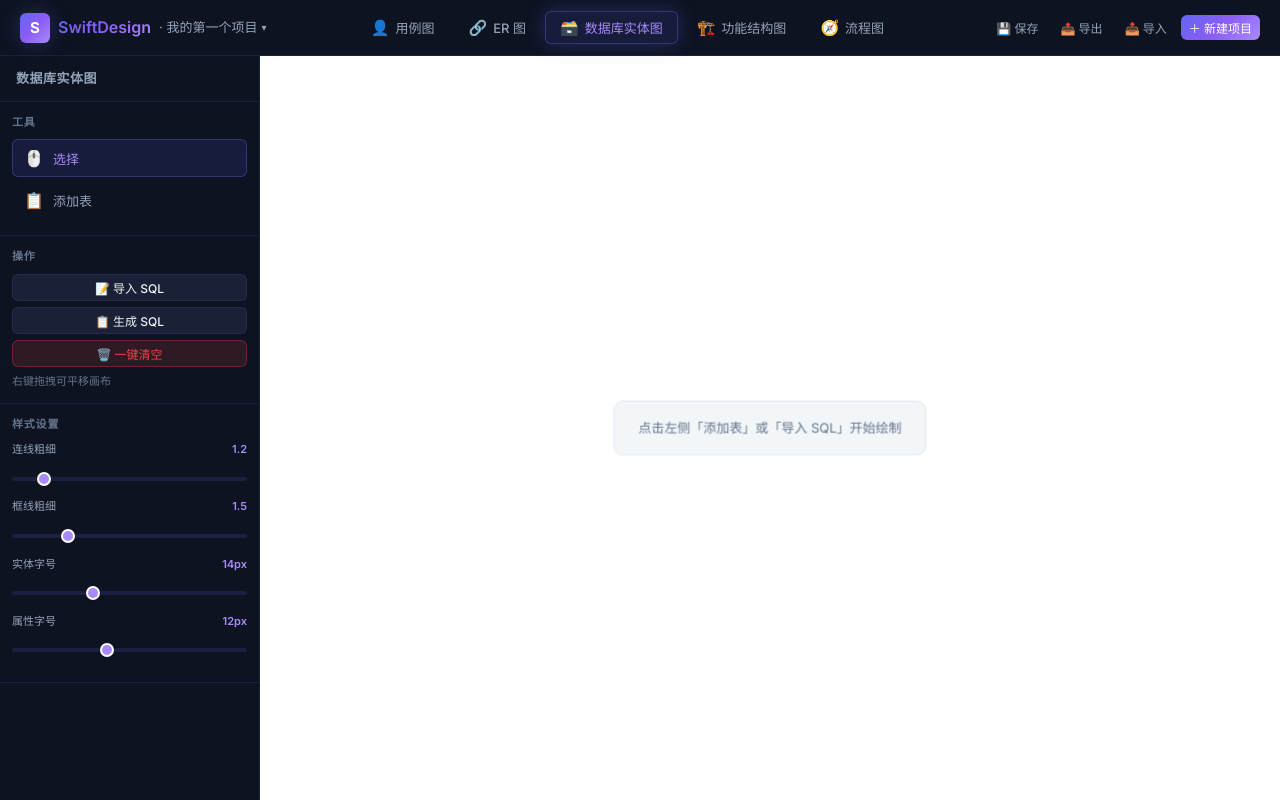
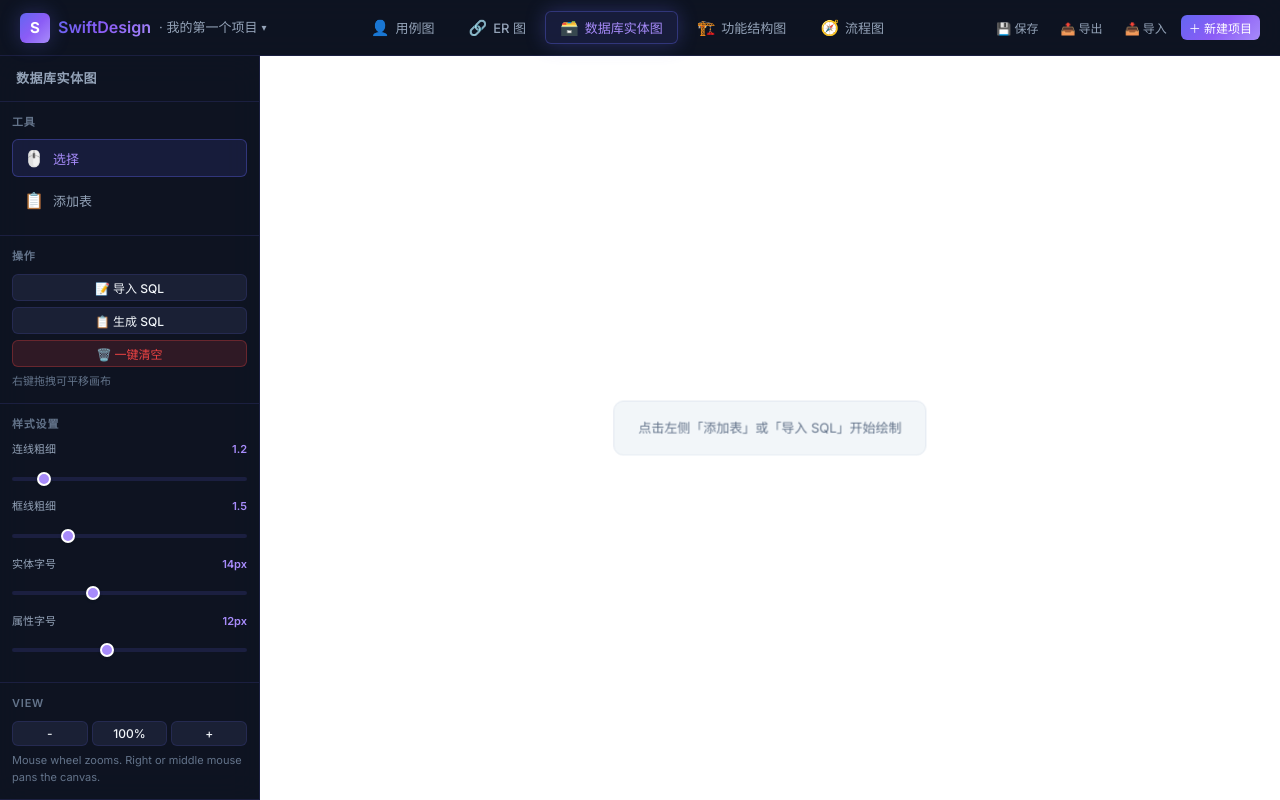
Before and after one commit to Hdragonet/swift-design, a Vue app: page /db in a window 1280 px wide. Built offline with nearby package versions, Linux system fonts and the light colour scheme.

Commit message:
fix: improve diagram canvas clarity and zoom interactions

```diff
--- /dev/null
+++ b/src/composables/canvas.ts
@@ -0,0 +1,40 @@
+export interface CanvasViewport {
+  width: number
+  height: number
+  pixelRatio: number
+}
+
+const MAX_PIXEL_RATIO = 2
+
+export function getCanvasPixelRatio() {
+  if (typeof window === 'undefined') return 1
+  return Math.min(window.devicePixelRatio || 1, MAX_PIXEL_RATIO)
+}
+
+export function setupHiDPICanvas(
+  canvas: HTMLCanvasElement,
+  ctx: CanvasRenderingContext2D,
+  width?: number,
+  height?: number
+): CanvasViewport {
+  const displayWidth = Math.max(1, Math.floor(width ?? canvas.getBoundingClientRect().width ?? canvas.clientWidth))
+  const displayHeight = Math.max(1, Math.floor(height ?? canvas.getBoundingClientRect().height ?? canvas.clientHeight))
+  const pixelRatio = getCanvasPixelRatio()
+  const backingWidth = Math.max(1, Math.round(displayWidth * pixelRatio))
+  const backingHeight = Math.max(1, Math.round(displayHeight * pixelRatio))
+
+  if (canvas.width !== backingWidth) canvas.width = backingWidth
+  if (canvas.height !== backingHeight) canvas.height = backingHeight
+  canvas.style.width = `${displayWidth}px`
+  canvas.style.height = `${displayHeight}px`
+
+  ctx.setTransform(pixelRatio, 0, 0, pixelRatio, 0, 0)
+  ctx.imageSmoothingEnabled = true
+  ctx.imageSmoothingQuality = 'high'
+
+  return {
+    width: displayWidth,
+    height: displayHeight,
+    pixelRatio,
+  }
+}
--- a/src/views/DBEditor.vue
+++ b/src/views/DBEditor.vue
@@ -1,11 +1,13 @@
 <script setup lang="ts">
 import { ref, watch, computed, onMounted, onUnmounted, nextTick } from 'vue'
 import { useProjectStore, type DBTable, type DBField } from '../stores/project'
+import { setupHiDPICanvas } from '../composables/canvas'
 
 const store = useProjectStore()
 
 const tables = ref<DBTable[]>([])
 const canvasRef = ref<HTMLCanvasElement | null>(null)
+const viewport = ref({ width: 0, height: 0 })
 let ctx: CanvasRenderingContext2D | null = null
 
 const selectedTable = ref<DBTable | null>(null)
@@ -23,6 +25,7 @@ const draggingAttr = ref<{ table: DBTable; fieldIdx: number } | null>(null)
 // Canvas pan
 const panX = ref(0)
 const panY = ref(0)
+const scale = ref(1)
 const panning = ref(false)
 const panStart = ref({ x: 0, y: 0 })
 
@@ -70,12 +73,13 @@ const BASE_ATTR_RY = 20
 
 function draw() {
   if (!canvasRef.value || !ctx) return
-  const W = canvasRef.value.width
-  const H = canvasRef.value.height
+  const W = viewport.value.width
+  const H = viewport.value.height
   ctx.clearRect(0, 0, W, H)
 
   ctx.save()
   ctx.translate(panX.value, panY.value)
+  ctx.scale(scale.value, scale.value)
 
   // Draw each table with its fields
   for (const table of tables.value) {
@@ -222,8 +226,8 @@ function toWorldCoords(e: MouseEvent): { mx: number; my: number } {
   if (!canvasRef.value) return { mx: 0, my: 0 }
   const rect = canvasRef.value.getBoundingClientRect()
   return {
-    mx: e.clientX - rect.left - panX.value,
-    my: e.clientY - rect.top - panY.value,
+    mx: (e.clientX - rect.left - panX.value) / scale.value,
+    my: (e.clientY - rect.top - panY.value) / scale.value,
   }
 }
 
@@ -341,6 +345,40 @@ function onMouseUp() {
     dragging.value = false
     autoSave()
   }
+}
+
+function onWheel(e: WheelEvent) {
+  e.preventDefault()
+  if (!canvasRef.value) return
+  const rect = canvasRef.value.getBoundingClientRect()
+  const mx = e.clientX - rect.left
+  const my = e.clientY - rect.top
+  const oldScale = scale.value
+  const factor = e.deltaY > 0 ? 0.9 : 1.1
+  const nextScale = Math.min(3, Math.max(0.3, Number((oldScale * factor).toFixed(2))))
+  if (nextScale === oldScale) return
+
+  panX.value = mx - (mx - panX.value) * (nextScale / oldScale)
+  panY.value = my - (my - panY.value) * (nextScale / oldScale)
+  scale.value = nextScale
+  draw()
+}
+
+function zoomIn() {
+  scale.value = Math.min(3, Number((scale.value * 1.2).toFixed(2)))
+  draw()
+}
+
+function zoomOut() {
+  scale.value = Math.max(0.3, Number((scale.value / 1.2).toFixed(2)))
+  draw()
+}
+
+function resetView() {
+  panX.value = 0
+  panY.value = 0
+  scale.value = 1
+  draw()
 }
 
 function onContextMenu(e: Event) {
@@ -570,10 +608,14 @@ function autoSave() {
 }
 
 function resizeCanvas() {
-  if (!canvasRef.value) return
-  const container = canvasRef.value.parentElement!
-  canvasRef.value.width = container.clientWidth
-  canvasRef.value.height = container.clientHeight
+  if (!canvasRef.value || !ctx) return
+  const container = canvasRef.value.parentElement
+  viewport.value = setupHiDPICanvas(
+    canvasRef.value,
+    ctx,
+    container?.clientWidth,
+    container?.clientHeight
+  )
   draw()
 }
 
@@ -635,6 +677,18 @@ onUnmounted(() => {
           </div>
         </div>
 
+        <div class="toolbar-section">
+          <div class="toolbar-section-title">View</div>
+          <div style="display: flex; gap: 4px;">
+            <button class="btn btn-secondary btn-sm" @click="zoomOut" style="flex: 1;">-</button>
+            <button class="btn btn-secondary btn-sm" @click="resetView" style="flex: 1;">{{ Math.round(scale * 100) }}%</button>
+            <button class="btn btn-secondary btn-sm" @click="zoomIn" style="flex: 1;">+</button>
+          </div>
+          <p style="font-size: 11px; color: var(--text-muted); margin-top: 6px;">
+            Mouse wheel zooms. Right or middle mouse pans the canvas.
+          </p>
+        </div>
+
         <!-- Selected Table Properties + Field Editing -->
         <div class="toolbar-section" v-if="selectedTable && selectedTool === 'select'">
           <div class="toolbar-section-title">表属性: {{ selectedTable.name }}</div>
@@ -687,6 +741,7 @@ onUnmounted(() => {
         @mousemove="onMouseMove"
         @mouseup="onMouseUp"
         @mouseleave="onMouseUp"
+        @wheel.prevent="onWheel"
         @contextmenu="onContextMenu"
         :class="{ crosshair: selectedTool === 'table', pointer: selectedTool === 'select' }"
       ></canvas>
--- a/src/views/EREditor.vue
+++ b/src/views/EREditor.vue
@@ -1,9 +1,11 @@
 <script setup lang="ts">
 import { ref, onMounted, onUnmounted, watch, nextTick } from 'vue'
 import { useProjectStore, type ERNode, type ERLink, type ERNodeType, type ERCardinality } from '../stores/project'
+import { setupHiDPICanvas } from '../composables/canvas'
 
 const store = useProjectStore()
 const canvasRef = ref<HTMLCanvasElement | null>(null)
+const viewport = ref({ width: 0, height: 0 })
 let ctx: CanvasRenderingContext2D | null = null
 
 const selectedTool = ref<'select' | 'entity' | 'attribute' | 'relationship' | 'connect'>('select')
@@ -19,6 +21,7 @@ const showSqlModal = ref(false)
 const sqlInput = ref('')
 
 const pan = ref({ x: 0, y: 0 })
+const scale = ref(1)
 const isPanning = ref(false)
 const panStart = ref({ x: 0, y: 0 })
 
@@ -37,11 +40,12 @@ function generateId() { return store.generateId('er') }
 
 function draw() {
   if (!canvasRef.value || !ctx) return
-  const W = canvasRef.value.width
-  const H = canvasRef.value.height
+  const W = viewport.value.width
+  const H = viewport.value.height
   ctx.clearRect(0, 0, W, H)
   ctx.save()
   ctx.translate(pan.value.x, pan.value.y)
+  ctx.scale(scale.value, scale.value)
 
   // Draw links
   for (const link of links.value) {
@@ -255,7 +259,10 @@ function hitTest(mx: number, my: number): ERNode | null {
 
 function toCanvasCoord(e: MouseEvent) {
   const rect = canvasRef.value!.getBoundingClientRect()
-  return { x: e.clientX - rect.left - pan.value.x, y: e.clientY - rect.top - pan.value.y }
+  return {
+    x: (e.clientX - rect.left - pan.value.x) / scale.value,
+    y: (e.clientY - rect.top - pan.value.y) / scale.value,
+  }
 }
 
 function onMouseDown(e: MouseEvent) {
@@ -330,6 +337,39 @@ function onMouseMove(e: MouseEvent) {
 function onMouseUp() {
   if (dragging.value) { dragging.value = false; autoSave() }
   isPanning.value = false
+}
+
+function onWheel(e: WheelEvent) {
+  e.preventDefault()
+  if (!canvasRef.value) return
+  const rect = canvasRef.value.getBoundingClientRect()
+  const mx = e.clientX - rect.left
+  const my = e.clientY - rect.top
+  const oldScale = scale.value
+  const factor = e.deltaY > 0 ? 0.9 : 1.1
+  const nextScale = Math.min(3, Math.max(0.3, Number((oldScale * factor).toFixed(2))))
+  if (nextScale === oldScale) return
+
+  pan.value.x = mx - (mx - pan.value.x) * (nextScale / oldScale)
+  pan.value.y = my - (my - pan.value.y) * (nextScale / oldScale)
+  scale.value = nextScale
+  draw()
+}
+
+function zoomIn() {
+  scale.value = Math.min(3, Number((scale.value * 1.2).toFixed(2)))
+  draw()
+}
+
+function zoomOut() {
+  scale.value = Math.max(0.3, Number((scale.value / 1.2).toFixed(2)))
+  draw()
+}
+
+function resetView() {
+  pan.value = { x: 0, y: 0 }
+  scale.value = 1
+  draw()
 }
 
 function onKeyDown(e: KeyboardEvent) {
@@ -569,10 +609,14 @@ function autoSave() {
 }
 
 function resizeCanvas() {
-  if (!canvasRef.value) return
-  const container = canvasRef.value.parentElement!
-  canvasRef.value.width = container.clientWidth
-  canvasRef.value.height = container.clientHeight
+  if (!canvasRef.value || !ctx) return
+  const container = canvasRef.value.parentElement
+  viewport.value = setupHiDPICanvas(
+    canvasRef.value,
+    ctx,
+    container?.clientWidth,
+    container?.clientHeight
+  )
   draw()
 }
 
@@ -670,6 +714,17 @@ onUnmounted(() => {
           <div class="toolbar-section-title">操作</div>
           <button class="btn btn-secondary btn-sm" @click="exportPNG" style="width: 100%;">📷 导出 PNG</button>
         </div>
+        <div class="toolbar-section">
+          <div class="toolbar-section-title">View</div>
+          <div style="display: flex; gap: 4px;">
+            <button class="btn btn-secondary btn-sm" @click="zoomOut" style="flex: 1;">-</button>
+            <button class="btn btn-secondary btn-sm" @click="resetView" style="flex: 1;">{{ Math.round(scale * 100) }}%</button>
+            <button class="btn btn-secondary btn-sm" @click="zoomIn" style="flex: 1;">+</button>
+          </div>
+          <p style="font-size: 11px; color: var(--text-muted); margin-top: 6px;">
+            Mouse wheel zooms. Middle/right mouse or Alt+left mouse pans the canvas.
+          </p>
+        </div>
       </div>
     </aside>
 
@@ -680,6 +735,7 @@ onUnmounted(() => {
         @mousemove="onMouseMove"
         @mouseup="onMouseUp"
         @mouseleave="onMouseUp"
+        @wheel.prevent="onWheel"
         @contextmenu.prevent
         :class="{ crosshair: selectedTool !== 'select' && selectedTool !== 'connect', pointer: selectedTool === 'connect' }"
       ></canvas>
--- a/src/views/FlowEditor.vue
+++ b/src/views/FlowEditor.vue
@@ -6,6 +6,7 @@ import {
   type FlowNode,
   type FlowNodeType,
 } from '@/stores/project'
+import { setupHiDPICanvas } from '@/composables/canvas'
 
 interface DiagramSnapshot {
   nodes: FlowNode[]
@@ -26,6 +27,8 @@ const store = useProjectStore()
 const canvasRef = ref<HTMLCanvasElement | null>(null)
 const wrapperRef = ref<HTMLDivElement | null>(null)
 const miniCanvasRef = ref<HTMLCanvasElement | null>(null)
+const viewport = ref({ width: 0, height: 0 })
+const miniViewport = ref({ width: 190, height: 130 })
 let ctx: CanvasRenderingContext2D | null = null
 
 const selectedTool = ref<'select' | 'connect' | FlowNodeType>('select')
@@ -175,10 +178,18 @@ function redo() {
 }
 
 function resizeCanvas() {
-  if (!canvasRef.value || !wrapperRef.value) return
+  if (!canvasRef.value || !wrapperRef.value || !ctx) return
   const rect = wrapperRef.value.getBoundingClientRect()
-  canvasRef.value.width = Math.max(200, Math.floor(rect.width))
-  canvasRef.value.height = Math.max(200, Math.floor(rect.height))
+  viewport.value = setupHiDPICanvas(
+    canvasRef.value,
+    ctx,
+    Math.max(200, Math.floor(rect.width)),
+    Math.max(200, Math.floor(rect.height))
+  )
+  const miniCtx = miniCanvasRef.value?.getContext('2d')
+  if (miniCanvasRef.value && miniCtx) {
+    miniViewport.value = setupHiDPICanvas(miniCanvasRef.value, miniCtx, 190, 130)
+  }
 }
 
 function toCanvasPoint(clientX: number, clientY: number) {
@@ -216,8 +227,8 @@ function getDiagramBounds() {
 function centerView(fit = false) {
   if (!canvasRef.value) return
   const bounds = getDiagramBounds()
-  const W = canvasRef.value.width
-  const H = canvasRef.value.height
+  const W = viewport.value.width
+  const H = viewport.value.height
   const contentW = Math.max(1, bounds.maxX - bounds.minX)
   const contentH = Math.max(1, bounds.maxY - bounds.minY)
   if (fit) {
@@ -659,8 +670,8 @@ function onWheel(e: WheelEvent) {
 function miniMapLayout() {
   if (!miniCanvasRef.value) return null
   const bounds = getDiagramBounds()
-  const miniW = miniCanvasRef.value.width
-  const miniH = miniCanvasRef.value.height
+  const miniW = miniViewport.value.width
+  const miniH = miniViewport.value.height
   const worldW = Math.max(1, bounds.maxX - bounds.minX)
   const worldH = Math.max(1, bounds.maxY - bounds.minY)
   const s = Math.min((miniW - 12) / worldW, (miniH - 12) / worldH)
@@ -698,8 +709,8 @@ function drawMiniMap() {
   if (canvasRef.value) {
     const vx = -pan.value.x / scale.value
     const vy = -pan.value.y / scale.value
-    const vw = canvasRef.value.width / scale.value
-    const vh = canvasRef.value.height / scale.value
+    const vw = viewport.value.width / scale.value
+    const vh = viewport.value.height / scale.value
     const rx = layout.offsetX + (vx - layout.bounds.minX) * layout.s
     const ry = layout.offsetY + (vy - layout.bounds.minY) * layout.s
     const rw = vw * layout.s
@@ -721,8 +732,8 @@ function onMiniMapClick(e: MouseEvent) {
   const my = e.clientY - rect.top
   const worldX = layout.bounds.minX + (mx - layout.offsetX) / layout.s
   const worldY = layout.bounds.minY + (my - layout.offsetY) / layout.s
-  pan.value.x = canvasRef.value.width / 2 - worldX * scale.value
-  pan.value.y = canvasRef.value.height / 2 - worldY * scale.value
+  pan.value.x = viewport.value.width / 2 - worldX * scale.value
+  pan.value.y = viewport.value.height / 2 - worldY * scale.value
   draw()
 }
 
@@ -1165,8 +1176,8 @@ function drawArrow(x1: number, y1: number, x2: number, y2: number, color: string
 
 function draw() {
   if (!ctx || !canvasRef.value) return
-  const W = canvasRef.value.width
-  const H = canvasRef.value.height
+  const W = viewport.value.width
+  const H = viewport.value.height
   ctx.clearRect(0, 0, W, H)
   ctx.save()
   ctx.translate(pan.value.x, pan.value.y)
--- a/src/views/FuncStructEditor.vue
+++ b/src/views/FuncStructEditor.vue
@@ -1,10 +1,12 @@
 <script setup lang="ts">
 import { ref, computed, watch, onMounted, onUnmounted, nextTick } from 'vue'
 import { useProjectStore, type FuncNode } from '../stores/project'
+import { setupHiDPICanvas } from '../composables/canvas'
 
 const store = useProjectStore()
 
 const canvasRef = ref<HTMLCanvasElement | null>(null)
+const viewport = ref({ width: 0, height: 0 })
 let ctx: CanvasRenderingContext2D | null = null
 
 // Canvas pan
@@ -131,17 +133,17 @@ function nodesToText(nodes: FuncNode[], level: number): string {
 }
 
 // ====== Layout calculation ======
-const LEVEL_GAP_Y = 50
-const SIBLING_GAP_X = 8
+const LEVEL_GAP_Y = 54
+const SIBLING_GAP_X = 16
 const FONT_SIZE = 13
 const CHAR_LINE_H = 18
-const V_PAD_X = 8
-const V_PAD_Y = 10
 const H_PAD_X = 20
 const H_PAD_Y = 10
+const NODE_MAX_TEXT_WIDTH = 112
 
 interface LayoutNode {
   label: string
+  lines: string[]
   x: number
   y: number
   w: number
@@ -150,33 +152,49 @@ interface LayoutNode {
   children: LayoutNode[]
 }
 
-function computeNodeSize(label: string, isRoot: boolean): { w: number; h: number } {
-  if (isRoot) {
-    const textW = measureHorizontalTextWidth(label)
-    return { w: Math.max(80, textW + H_PAD_X * 2), h: 36 + H_PAD_Y * 2 }
-  } else {
-    // Vertical text: one char per row
-    const chars = [...label]
-    const charW = FONT_SIZE + 2
-    const w = charW + V_PAD_X * 2
-    const h = chars.length * CHAR_LINE_H + V_PAD_Y * 2
-    return { w: Math.max(30, w), h: Math.max(40, h) }
-  }
-}
-
 function measureHorizontalTextWidth(text: string): number {
   if (!ctx) return text.length * 14
   ctx.font = `${FONT_SIZE}px "Inter", "Microsoft YaHei", sans-serif`
   return ctx.measureText(text).width
 }
 
+function wrapLabelLines(label: string, maxWidth: number) {
+  const chars = [...label]
+  if (chars.length === 0) return ['']
+  const lines: string[] = []
+  let current = ''
+
+  for (const char of chars) {
+    const next = current + char
+    if (current && measureHorizontalTextWidth(next) > maxWidth) {
+      lines.push(current)
+      current = char
+    } else {
+      current = next
+    }
+  }
+
+  if (current) lines.push(current)
+  return lines
+}
+
+function computeNodeSize(label: string, isRoot: boolean): { w: number; h: number; lines: string[] } {
+  const maxWidth = isRoot ? 220 : NODE_MAX_TEXT_WIDTH
+  const lines = wrapLabelLines(label, maxWidth)
+  const widest = Math.max(...lines.map(line => measureHorizontalTextWidth(line)), 0)
+  const w = Math.max(isRoot ? 120 : 92, Math.min(maxWidth, widest) + H_PAD_X * 2)
+  const h = Math.max(isRoot ? 56 : 48, lines.length * CHAR_LINE_H + H_PAD_Y * 2)
+  return { w, h, lines }
+}
+
 function computeLayout(nodes: FuncNode[], level: number, isRoot: boolean): LayoutNode[] {
   const layouts = nodes.map(node => {
-    const { w, h } = computeNodeSize(node.label, isRoot)
+    const { w, h, lines } = computeNodeSize(node.label, isRoot)
     const childLayouts = computeLayout(node.children, level + 1, false)
 
     return {
       label: node.label,
+      lines,
       x: 0,
       y: 0,
       w,
@@ -243,8 +261,8 @@ function positionNodes(nodes: LayoutNode[], startX: number, startY: number) {
 // ====== Drawing ======
 function draw() {
   if (!canvasRef.value || !ctx) return
-  const W = canvasRef.value.width
-  const H = canvasRef.value.height
+  const W = viewport.value.width
+  const H = viewport.value.height
   ctx.clearRect(0, 0, W, H)
 
   ctx.fillStyle = '#ffffff'
@@ -336,21 +354,12 @@ function drawNodeRecursive(node: LayoutNode) {
   ctx.fillStyle = '#1e293b'
   ctx.font = `${FONT_SIZE}px "Inter", "Microsoft YaHei", sans-serif`
 
-  if (node.isRoot) {
-    // Horizontal text for root node
-    ctx.textAlign = 'center'
-    ctx.textBaseline = 'middle'
-    ctx.fillText(node.label, x + w / 2, y + h / 2, w - 12)
-  } else {
-    // Vertical text: each character drawn top to bottom
-    ctx.textAlign = 'center'
-    ctx.textBaseline = 'middle'
-    const chars = [...node.label]
-    const totalTextH = chars.length * CHAR_LINE_H
-    const startTextY = y + (h - totalTextH) / 2 + CHAR_LINE_H / 2
-    for (let i = 0; i < chars.length; i++) {
-      ctx.fillText(chars[i]!, x + w / 2, startTextY + i * CHAR_LINE_H)
-    }
+  ctx.textAlign = 'center'
+  ctx.textBaseline = 'middle'
+  const totalTextH = node.lines.length * CHAR_LINE_H
+  const startTextY = y + (h - totalTextH) / 2 + CHAR_LINE_H / 2
+  for (let i = 0; i < node.lines.length; i++) {
+    ctx.fillText(node.lines[i]!, x + w / 2, startTextY + i * CHAR_LINE_H, w - 16)
   }
   ctx.restore()
 
@@ -460,10 +469,14 @@ function autoSave() {
 }
 
 function resizeCanvas() {
-  if (!canvasRef.value) return
-  const container = canvasRef.value.parentElement!
-  canvasRef.value.width = container.clientWidth
-  canvasRef.value.height = container.clientHeight
+  if (!canvasRef.value || !ctx) return
+  const container = canvasRef.value.parentElement
+  viewport.value = setupHiDPICanvas(
+    canvasRef.value,
+    ctx,
+    container?.clientWidth,
+    container?.clientHeight
+  )
   draw()
 }
 
--- a/src/views/UseCaseEditor.vue
+++ b/src/views/UseCaseEditor.vue
@@ -1,10 +1,12 @@
 <script setup lang="ts">
 import { ref, onMounted, onUnmounted, watch, nextTick } from 'vue'
 import { useProjectStore, type UCNode, type UCRelation, type UCRelationType, type UCNodeType } from '../stores/project'
+import { setupHiDPICanvas } from '../composables/canvas'
 
 const store = useProjectStore()
 
 const canvasRef = ref<HTMLCanvasElement | null>(null)
+const viewport = ref({ width: 0, height: 0 })
 let ctx: CanvasRenderingContext2D | null = null
 
 // State
@@ -44,9 +46,8 @@ function generateId() { return store.generateId('uc') }
 
 function draw() {
   if (!canvasRef.value || !ctx) return
-  const canvas = canvasRef.value
-  const W = canvas.width
-  const H = canvas.height
+  const W = viewport.value.width
+  const H = viewport.value.height
   ctx.clearRect(0, 0, W, H)
   ctx.save()
   ctx.translate(pan.value.x, pan.value.y)
@@ -519,9 +520,8 @@ function onWheel(e: WheelEvent) {
 }
 
 function zoomIn() {
-  const canvas = canvasRef.value!
-  const cx = canvas.width / 2
-  const cy = canvas.height / 2
+  const cx = viewport.value.width / 2
+  const cy = viewport.value.height / 2
   const oldScale = scale.value
   const newScale = Math.min(3, oldScale * 1.2)
   pan.value.x = cx - (cx - pan.value.x) * (newScale / oldScale)
@@ -531,9 +531,8 @@ function zoomIn() {
 }
 
 function zoomOut() {
-  const canvas = canvasRef.value!
-  const cx = canvas.width / 2
-  const cy = canvas.height / 2
+  const cx = viewport.value.width / 2
+  const cy = viewport.value.height / 2
   const oldScale = scale.value
   const newScale = Math.max(0.2, oldScale / 1.2)
   pan.value.x = cx - (cx - pan.value.x) * (newScale / oldScale)
@@ -634,10 +633,14 @@ function autoSave() {
 }
 
 function resizeCanvas() {
-  if (!canvasRef.value) return
-  const container = canvasRef.value.parentElement!
-  canvasRef.value.width = container.clientWidth
-  canvasRef.value.height = container.clientHeight
+  if (!canvasRef.value || !ctx) return
+  const container = canvasRef.value.parentElement
+  viewport.value = setupHiDPICanvas(
+    canvasRef.value,
+    ctx,
+    container?.clientWidth,
+    container?.clientHeight
+  )
   draw()
 }
 
```
